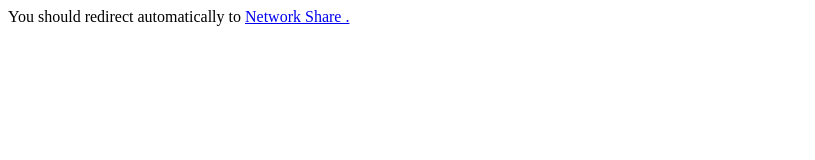
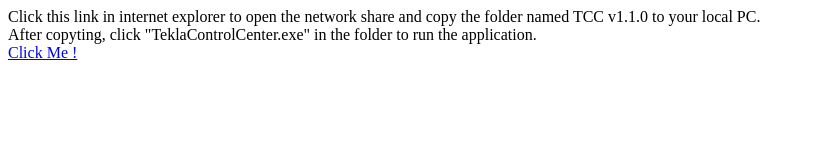
Before and after one commit to ramubhai/ramubhai.github.io, a plain HTML site: page redirectToTekla.html in a window 1280 px wide. Shown: the whole page, without its empty margins (0-815 px from the left). Drawn offline with Linux system fonts and the light colour scheme.

Commit message:
Workaround link, since google chrome blocks javascript redirect to local resources.

```diff
--- a/redirectToTekla.html
+++ b/redirectToTekla.html
@@ -5,7 +5,11 @@
         </title>
     </head>
     <body>
-        You should redirect automatically to <a href="https://www.ramshanker.in"> Network Share .</a>
+        Click this link in internet explorer to open the network share and copy the folder named TCC v1.1.0 to your local PC.
+        <br>
+        After copyting, click "TeklaControlCenter.exe" in the folder to run the application.
+        <br>
+        <a href="file://10.40.69.178/Distribute/"> Click Me !</a>
         <script type="text/javascript">
             //top.location.href="https://www.ramshanker.in"; //This line is working.
             top.location.href="file://10.40.69.178/Distribute/";
```
